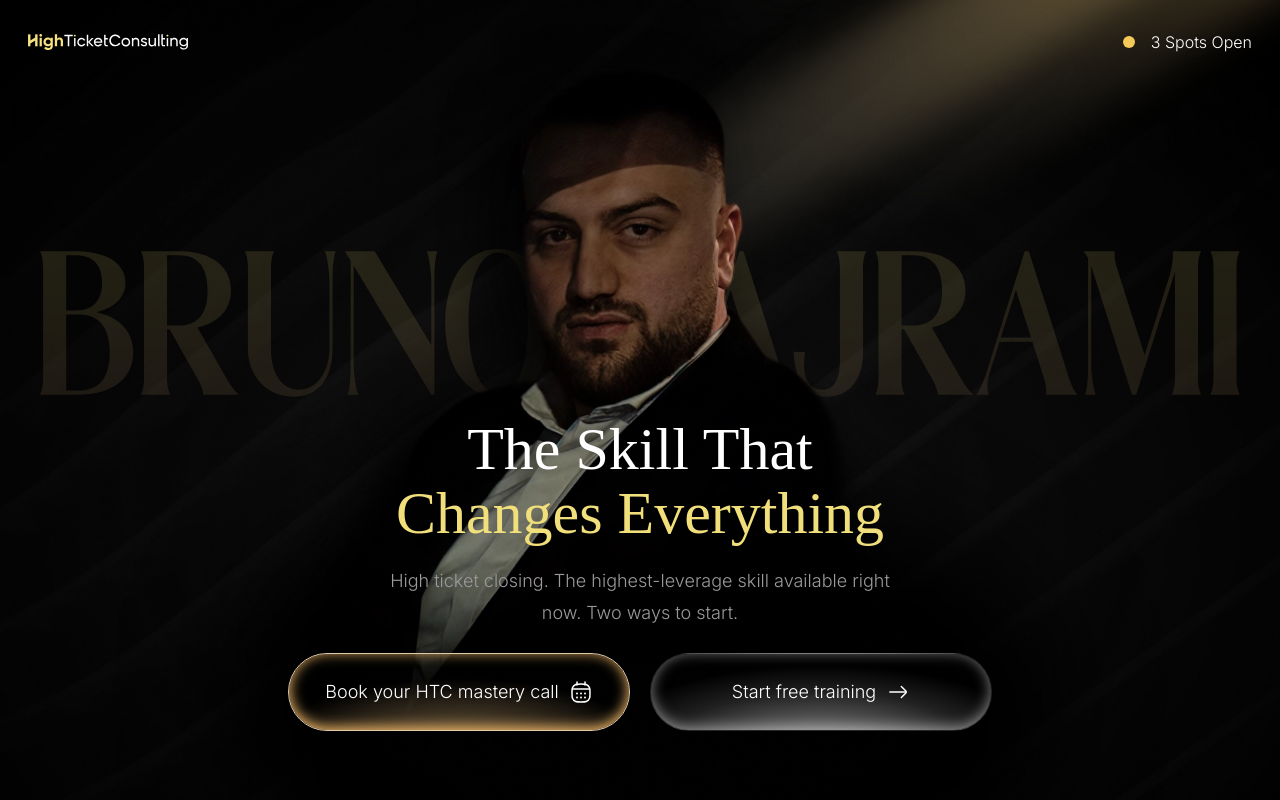
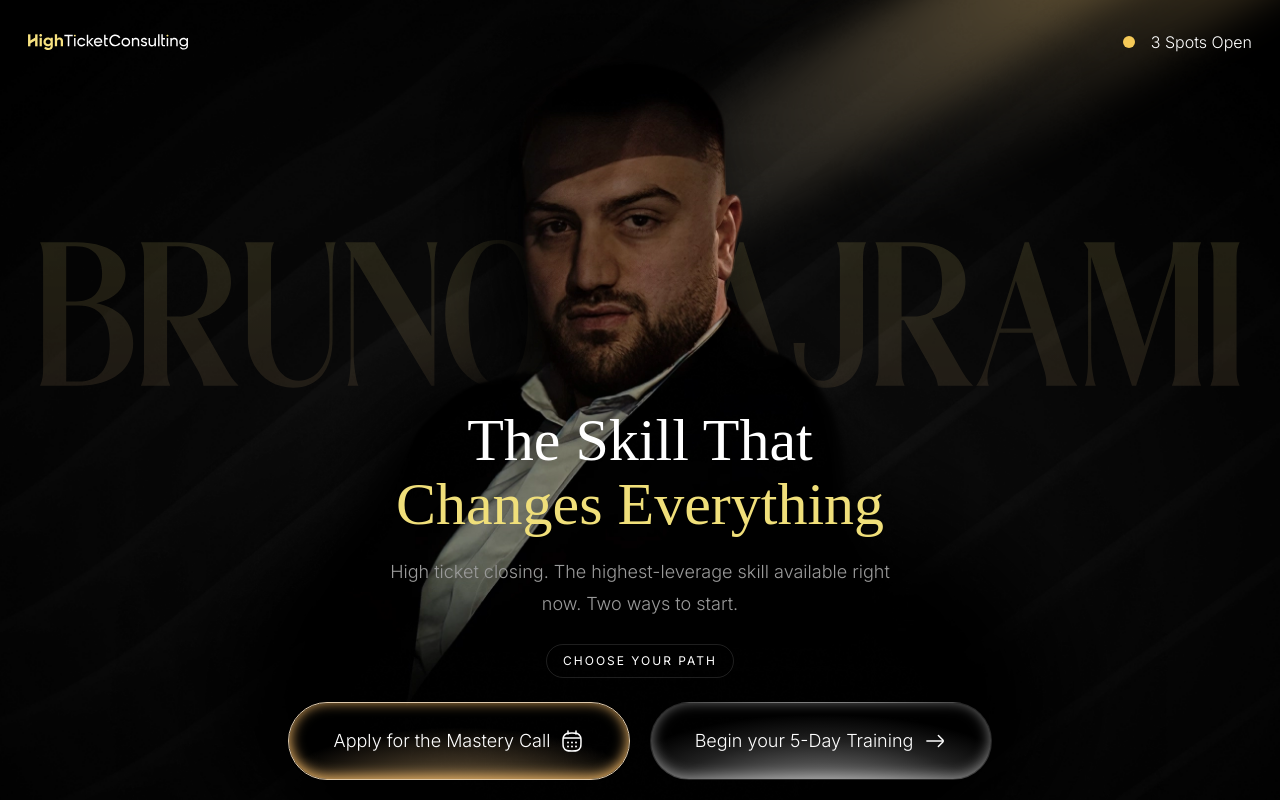
Before and after one commit to paulotra/htc, a Next.js app: page / in a window 1280 px wide. Shown: the top 800 px of the page. Built offline with nearby package versions, Linux system fonts and the light colour scheme; a web font is replaced by a local one.

Commit message:
training improve

```diff
--- a/components/HeroSection.tsx
+++ b/components/HeroSection.tsx
@@ -49,6 +49,10 @@ export default function HeroSection() {
 						</p>
 					</div>
 
+					<div class="inline-flex items-center justify-center border border-white/[0.12] rounded-[30px] px-4 py-2 text-xs font-normal tracking-[0.125rem] uppercase text-white whitespace-nowrap ">
+						Choose Your Path
+					</div>
+
 					<div
 						data-gsap="hero-ctas"
 						className="flex gap-5 flex-wrap justify-center w-full"
@@ -57,7 +61,7 @@ export default function HeroSection() {
 							href="/booking"
 							className="btn-cta-gold flex-1 flex items-center justify-center gap-2.5 py-4 px-11 md:py-6 rounded-[60px] text-lg font-light text-white no-underline whitespace-nowrap transition-opacity active:opacity-80"
 						>
-							Book your HTC mastery call
+							Apply for the Mastery Call
 							{/* eslint-disable-next-line @next/next/no-img-element */}
 							<img
 								src="/images/figma/ab357bbf-fa5c-4743-af89-87f90cfb66ba.svg"
@@ -70,7 +74,7 @@ export default function HeroSection() {
 							href="/application"
 							className="btn-cta-silver flex-1 flex items-center justify-center gap-2.5 px-11 py-4 md:py-6 rounded-[60px] text-lg font-light text-white no-underline whitespace-nowrap transition-opacity active:opacity-80"
 						>
-							Start free training
+							Begin your 5-Day Training
 							{/* eslint-disable-next-line @next/next/no-img-element */}
 							<img
 								src="/images/figma/8bfb72c0-fdd2-41ca-83ec-d96dc00bd81d.svg"
```
